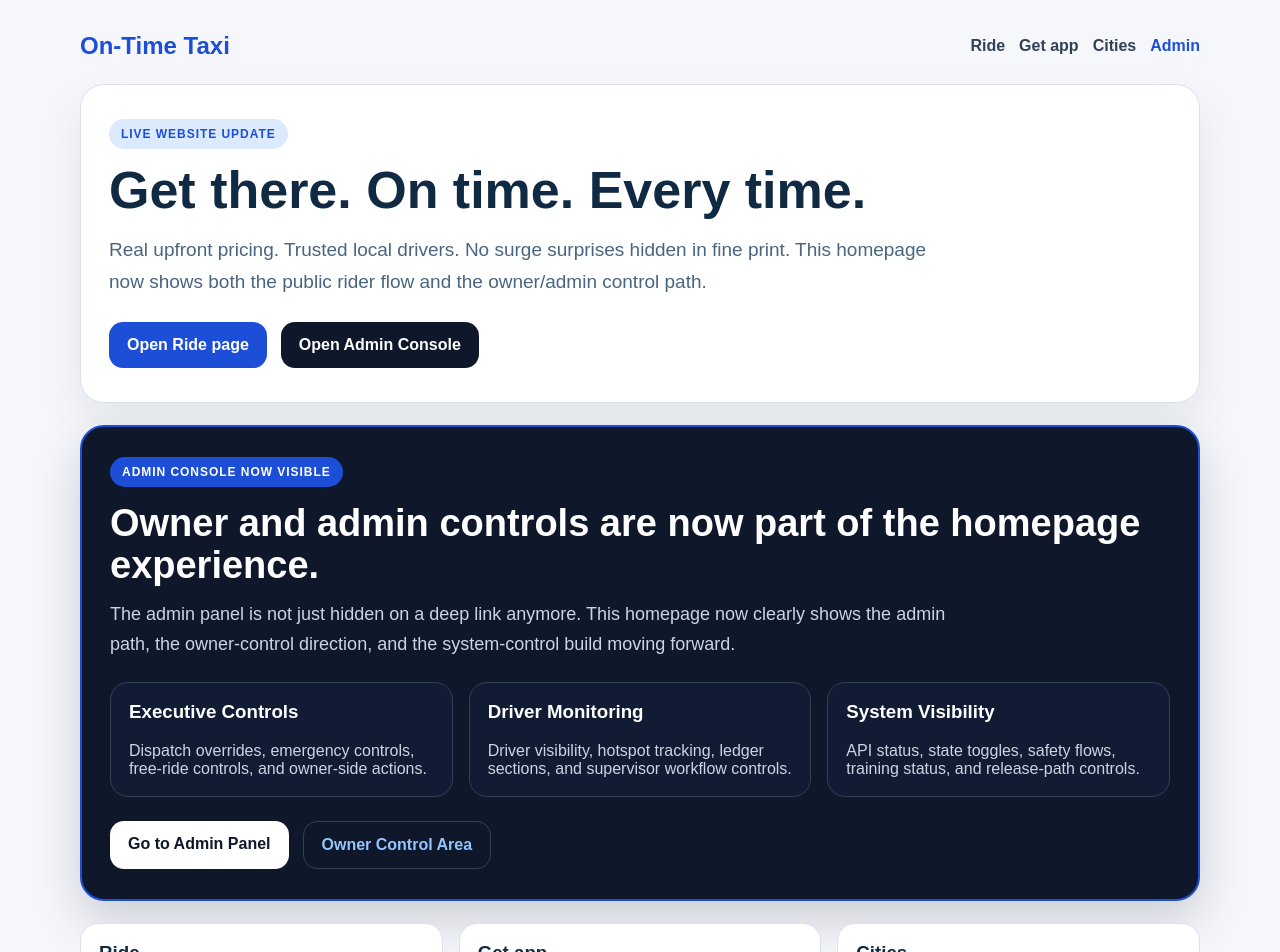
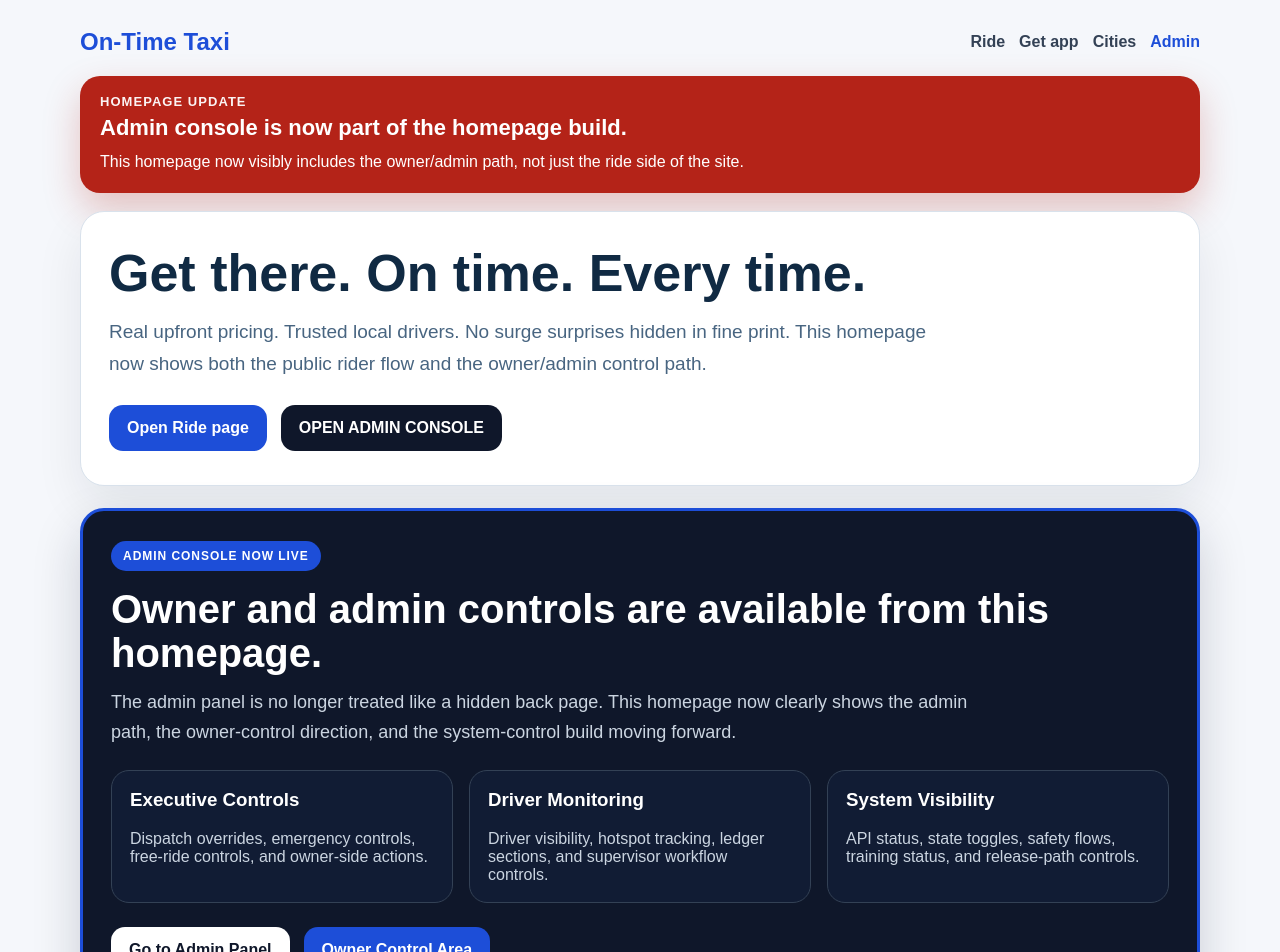
Before and after one commit to Neocryptz369369/ontimetaxipages, a Next.js app: page / in a window 1280 px wide. Shown: the top 952 px of the page. Built offline with nearby package versions, Linux system fonts and the light colour scheme.

Commit message:
Make admin impossible to miss on homepage

```diff
--- a/src/app/page.tsx
+++ b/src/app/page.tsx
@@ -10,7 +10,7 @@ export default function HomePage() {
         fontFamily: "Arial, Helvetica, sans-serif",
       }}
     >
-      <div style={{ maxWidth: "1120px", margin: "0 auto", padding: "32px 20px 96px" }}>
+      <div style={{ maxWidth: "1120px", margin: "0 auto", padding: "28px 20px 96px" }}>
         <div
           style={{
             display: "flex",
@@ -18,17 +18,38 @@ export default function HomePage() {
             alignItems: "center",
             flexWrap: "wrap",
             gap: "16px",
-            marginBottom: "24px",
+            marginBottom: "20px",
           }}
         >
           <div style={{ fontWeight: 800, fontSize: "24px", color: "#1d4ed8" }}>On-Time Taxi</div>
-          <div style={{ display: "flex", gap: "14px", flexWrap: "wrap", fontWeight: 600 }}>
+          <div style={{ display: "flex", gap: "14px", flexWrap: "wrap", fontWeight: 700 }}>
             <Link href="/ride" style={{ textDecoration: "none", color: "#334155" }}>Ride</Link>
             <Link href="/get-app" style={{ textDecoration: "none", color: "#334155" }}>Get app</Link>
             <Link href="/cities" style={{ textDecoration: "none", color: "#334155" }}>Cities</Link>
             <Link href="/admin" style={{ textDecoration: "none", color: "#1d4ed8" }}>Admin</Link>
           </div>
         </div>
+
+        <section
+          style={{
+            background: "#b42318",
+            color: "#ffffff",
+            borderRadius: "20px",
+            padding: "18px 20px",
+            marginBottom: "18px",
+            boxShadow: "0 16px 36px rgba(180, 35, 24, 0.25)",
+          }}
+        >
+          <div style={{ fontSize: "13px", fontWeight: 800, letterSpacing: "0.08em", textTransform: "uppercase", opacity: 0.95 }}>
+            Homepage Update
+          </div>
+          <div style={{ fontSize: "22px", fontWeight: 800, marginTop: "6px" }}>
+            Admin console is now part of the homepage build.
+          </div>
+          <div style={{ fontSize: "16px", lineHeight: 1.6, marginTop: "8px", maxWidth: "900px" }}>
+            This homepage now visibly includes the owner/admin path, not just the ride side of the site.
+          </div>
+        </section>
 
         <section
           style={{
@@ -40,23 +61,6 @@ export default function HomePage() {
             marginBottom: "22px",
           }}
         >
-          <div
-            style={{
-              display: "inline-block",
-              padding: "8px 12px",
-              borderRadius: "999px",
-              background: "#dbeafe",
-              color: "#1d4ed8",
-              fontSize: "12px",
-              fontWeight: 800,
-              letterSpacing: "0.08em",
-              textTransform: "uppercase",
-              marginBottom: "14px",
-            }}
-          >
-            Live Website Update
-          </div>
-
           <h1 style={{ fontSize: "52px", lineHeight: 1.05, margin: "0 0 16px" }}>
             Get there. On time. Every time.
           </h1>
@@ -88,12 +92,12 @@ export default function HomePage() {
                 textDecoration: "none",
                 background: "#0f172a",
                 color: "#ffffff",
-                fontWeight: 700,
+                fontWeight: 800,
                 padding: "14px 18px",
                 borderRadius: "14px",
               }}
             >
-              Open Admin Console
+              OPEN ADMIN CONSOLE
             </Link>
           </div>
         </section>
@@ -106,7 +110,7 @@ export default function HomePage() {
             padding: "30px 28px",
             boxShadow: "0 20px 48px rgba(15, 23, 42, 0.18)",
             marginBottom: "22px",
-            border: "2px solid #1d4ed8",
+            border: "3px solid #1d4ed8",
           }}
         >
           <div
@@ -123,15 +127,15 @@ export default function HomePage() {
               marginBottom: "16px",
             }}
           >
-            Admin Console Now Visible
+            Admin Console Now Live
           </div>
 
-          <h2 style={{ margin: "0 0 12px", fontSize: "38px", lineHeight: 1.1 }}>
-            Owner and admin controls are now part of the homepage experience.
+          <h2 style={{ margin: "0 0 12px", fontSize: "40px", lineHeight: 1.1 }}>
+            Owner and admin controls are available from this homepage.
           </h2>
 
           <p style={{ margin: 0, fontSize: "18px", lineHeight: 1.7, maxWidth: "860px", color: "#cbd5e1" }}>
-            The admin panel is not just hidden on a deep link anymore. This homepage now clearly shows
+            The admin panel is no longer treated like a hidden back page. This homepage now clearly shows
             the admin path, the owner-control direction, and the system-control build moving forward.
           </p>
 
@@ -183,12 +187,11 @@ export default function HomePage() {
               style={{
                 display: "inline-block",
                 textDecoration: "none",
-                background: "transparent",
-                color: "#93c5fd",
+                background: "#1d4ed8",
+                color: "#ffffff",
                 fontWeight: 800,
                 padding: "14px 18px",
                 borderRadius: "14px",
-                border: "1px solid #334155",
               }}
             >
               Owner Control Area
@@ -224,6 +227,7 @@ export default function HomePage() {
             border: "1px solid #d9e2ec",
             borderRadius: "18px",
             padding: "22px",
+            marginBottom: "18px",
           }}
         >
           <h2 style={{ marginTop: 0 }}>Launch status</h2>
@@ -232,18 +236,18 @@ export default function HomePage() {
           </p>
         </section>
 
-        <div style={{ display: "flex", justifyContent: "flex-end", marginTop: "28px" }}>
+        <div style={{ display: "flex", justifyContent: "flex-end", marginTop: "18px" }}>
           <Link
             href="/admin"
             style={{
               display: "inline-block",
               textDecoration: "none",
-              background: "#0f172a",
+              background: "#b42318",
               color: "#ffffff",
               fontWeight: 800,
               padding: "14px 18px",
               borderRadius: "999px",
-              boxShadow: "0 14px 30px rgba(15, 23, 42, 0.28)",
+              boxShadow: "0 14px 30px rgba(180, 35, 24, 0.28)",
             }}
           >
             Admin @
```
